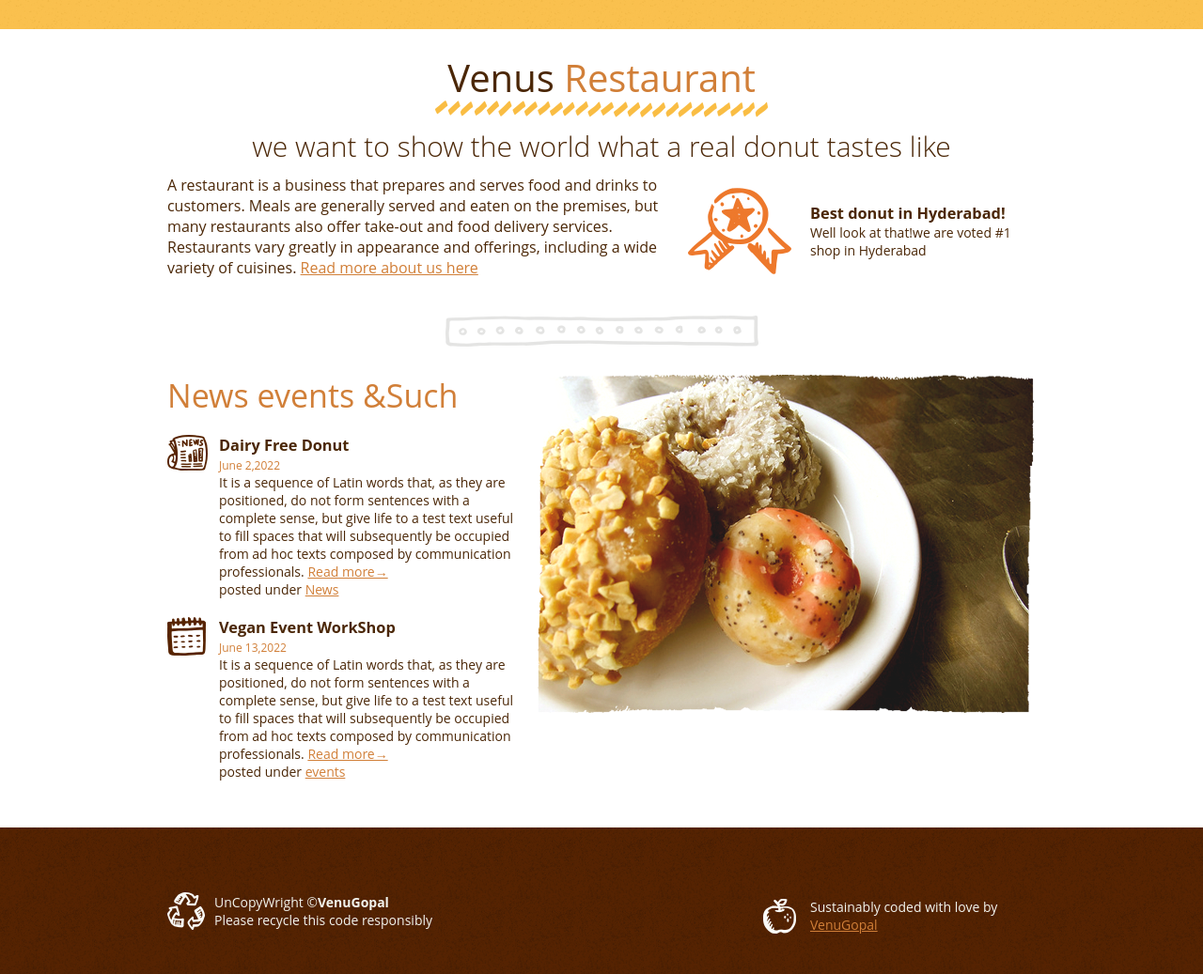
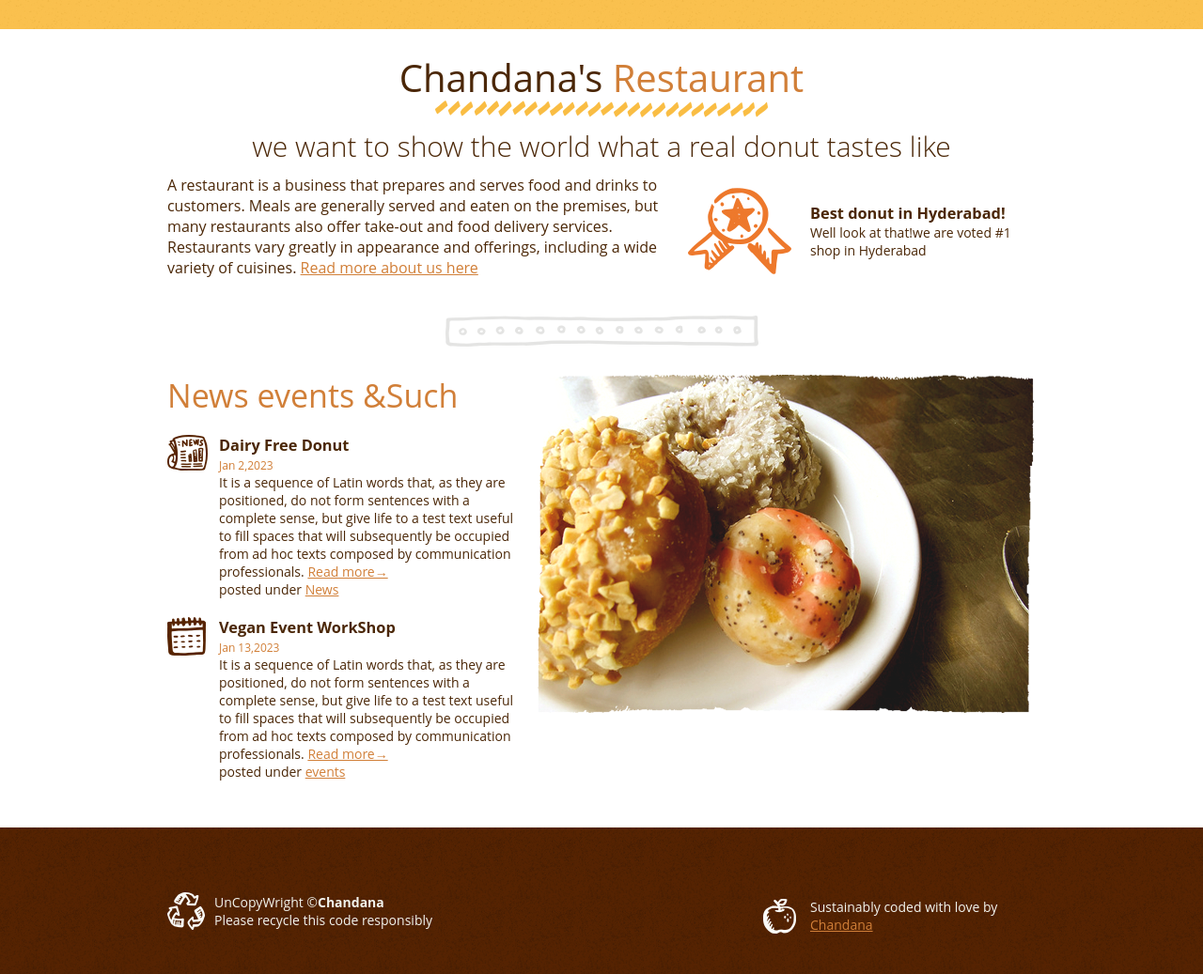
Before and after one commit to chandana1316/chandana1316.github.io, a plain HTML site: page index.html in a window 1280 px wide. Shown: the part 705-1742 px from the top of the page at 94% size. Drawn offline with Linux system fonts and the light colour scheme.

Commit message:
Update index.html

```diff
--- a/index.html
+++ b/index.html
@@ -1,7 +1,7 @@
 <!DOCTYPE html>
 <html>
 	<head>
-		<title>Venus Website</title>
+		<title>Chandana's Website</title>
 		<meta name="description" content="Donut is fictional vegan donut shoppe ">
 
 		<link rel="stylesheet" href="css/normalize.css">
@@ -35,7 +35,7 @@
 
 	<div class="container">
 					<div id="whole-story" class="clearfix">
-						<h1><em>Venus</em> Restaurant</h1>
+						<h1><em>Chandana's</em> Restaurant</h1>
 						<p class="lead">we want to show the world what a real donut tastes like</p>
 					<div id="story-excerpt">
 							<p>
@@ -58,7 +58,7 @@
 			<article class="news">
 				<header>
 					<h3> Dairy Free Donut</h3>
-					<time datetime="02-06-2022">June 2,2022</time>
+					<time datetime="02-01-2023">Jan 2,2023</time>
 				</header>
 				<section id="excerpt">
 					<p>	It is a sequence of Latin words that, as they are positioned,
@@ -75,7 +75,7 @@
 			<article class="event">
 					<header>
 						<h3> Vegan Event WorkShop</h3>
-						<time datetime="13-06-2022">June 13,2022</time>
+						<time datetime="13-01-2022">Jan 13,2023</time>
 					</header>
 							<section id="excerpt">
 										<p>
@@ -101,12 +101,12 @@
 			<footer class="main">
 					<div class="container clearfix">
 								<div id="uncopywright">
-									<p>UnCopyWright &copy;<strong>VenuGopal</strong></p>
+									<p>UnCopyWright &copy;<strong>Chandana</strong></p>
 									<p> Please recycle this code responsibly</p>
 								</div><!--end uncopywright-->
 
 										<div id="credits">
-											<p>Sustainably coded with love by <a href="">VenuGopal</a></p>
+											<p>Sustainably coded with love by <a href="">Chandana</a></p>
 										</div>
 					</div><!--end container-->
 			</footer>
```
